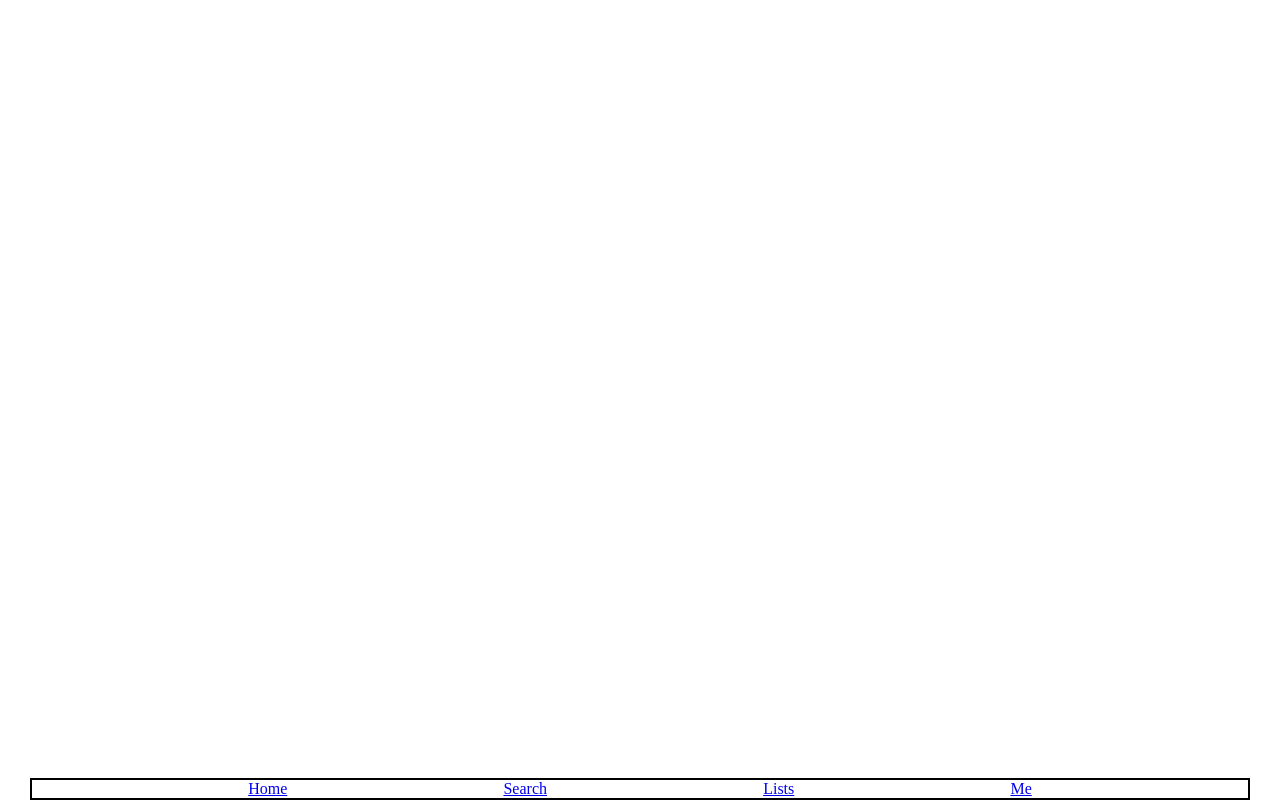
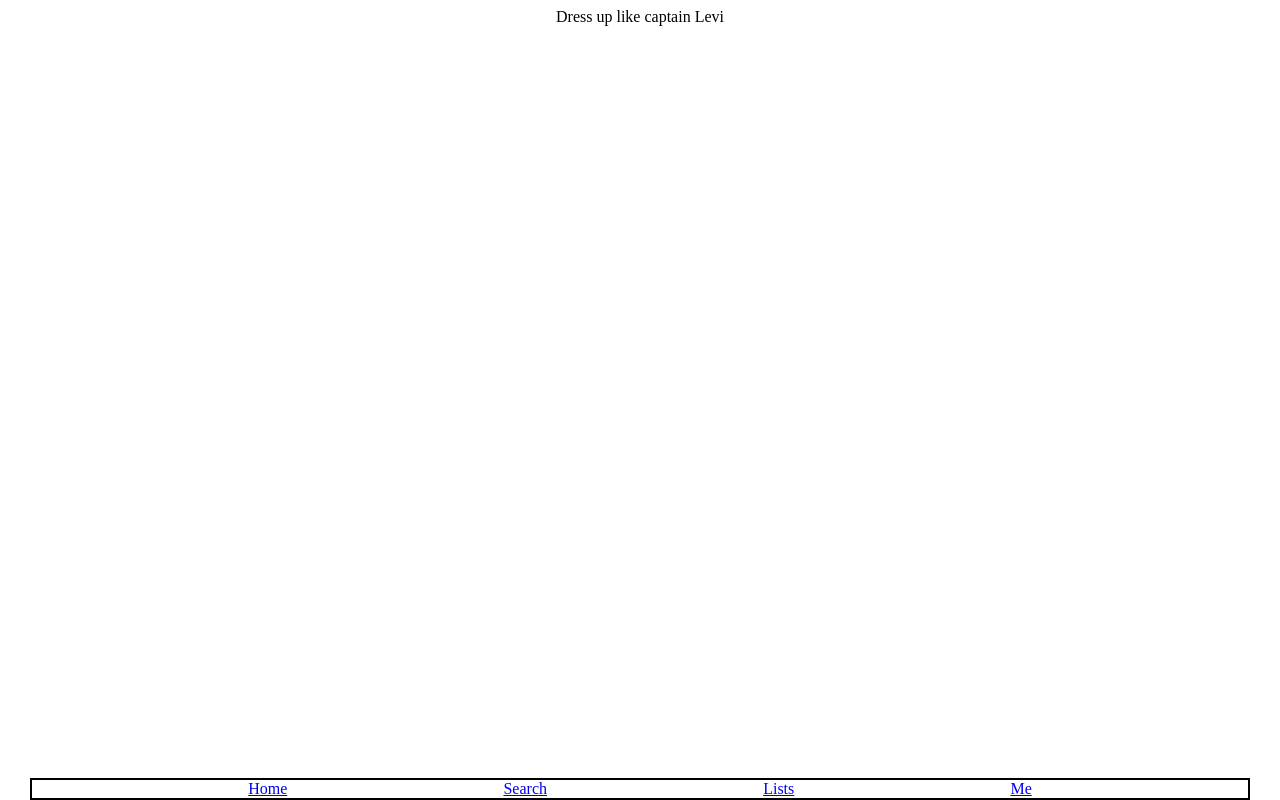
Before and after one commit to spacepolice10/shop-next, a Next.js app: page /blog/Blog in a window 1280 px wide. Built offline with nearby package versions, Linux system fonts and the light colour scheme.

Commit message:
feat: implement basic blog-component

```diff
--- a/pages/blog/Blog.js
+++ b/pages/blog/Blog.js
@@ -1,7 +1,14 @@
+import { useEffect } from "react";
+import testData from "../testData";
+
 export default function Blog () {
+    const lastArticles = testData.blog.map(article => article.title)
+    useEffect(() => {
+
+    })
     return (
         <div>
-
+            { lastArticles }
         </div>
     )
 }
```
